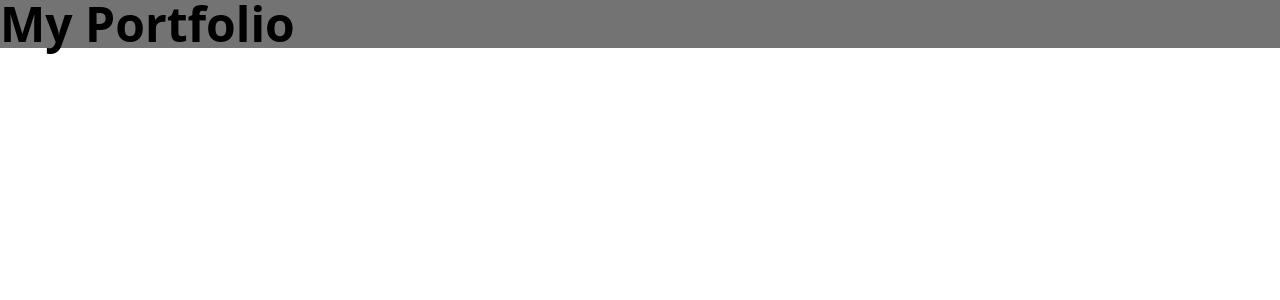
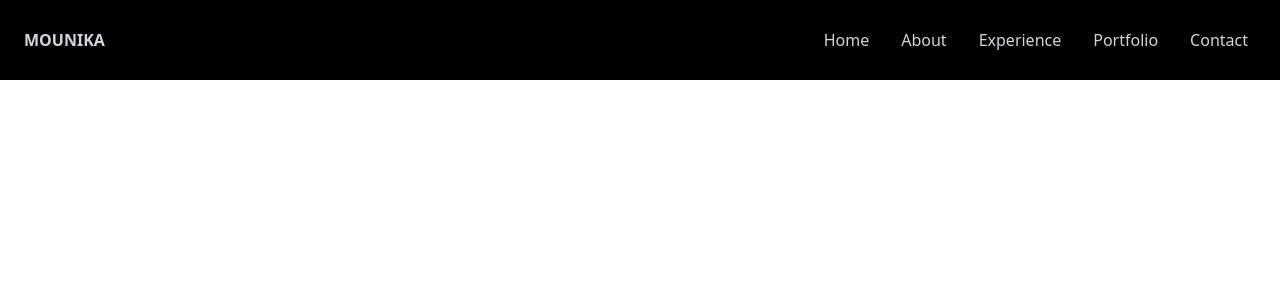
Before and after one commit to mounika-025/my-portfolio, a React (Create React App) app: page / in a window 1280 px wide. Shown: the top 300 px of the page. Built offline with nearby package versions, Linux system fonts and the light colour scheme.

Commit message:
added navbar

```diff
--- a/package.json
+++ b/package.json
@@ -3,6 +3,7 @@
   "version": "0.1.0",
   "private": true,
   "dependencies": {
+    "@fortawesome/fontawesome-svg-core": "^6.4.0",
     "@testing-library/jest-dom": "^5.17.0",
     "@testing-library/react": "^13.4.0",
     "@testing-library/user-event": "^13.5.0",
--- a/src/App.js
+++ b/src/App.js
@@ -1,7 +1,9 @@
+import Navbar from "./Components/Navbar";
+
 function App() {
   return (
-    <div className="bg-neutral-500">
-      <h1 className="text-5xl font-bold ">My Portfolio</h1>
+    <div>
+      <Navbar />
     </div>
   );
 }
--- /dev/null
+++ b/src/Components/Navbar.js
@@ -0,0 +1,50 @@
+import React, { useState } from "react";
+import { FaBars, FaTimes } from "react-icons/fa";
+
+const Navbar = () => {
+  const [navBar, setNavBar] = useState(false);
+  const NavLinks = [
+    { id: 1, link: "Home" },
+    { id: 2, link: "About" },
+    { id: 3, link: "Experience" },
+    { id: 4, link: "Portfolio" },
+    { id: 5, link: "Contact" },
+  ];
+  return (
+    <div className="flex justify-between w-full h-20 px-4 text-gray-300  bg-black fixed items-center">
+      <div>
+        <h1 className="font-bold ml-2">MOUNIKA</h1>
+      </div>
+      <ul className="hidden md:flex">
+        {NavLinks.map(({ id, link }) => (
+          <li
+            key={id}
+            className="text-gray-300 font-medium capitalize px-4 cursor-pointer hover:scale-105 duration-300"
+          >
+            {link}
+          </li>
+        ))}
+      </ul>
+      <div
+        className="text-gray-300 cursor-pointer pr-4 z-10 md:hidden"
+        onClick={() => setNavBar(!navBar)}
+      >
+        {navBar ? <FaTimes size={25} /> : <FaBars size={25} />}
+      </div>
+      {navBar && (
+        <ul className="flex flex-col justify-center items-center absolute bg-slate-800 w-full top-0 left-0 h-screen">
+          {NavLinks.map(({ id, link }) => (
+            <li
+              key={id}
+              className="text-gray-300 text-4xl capitalize py-6 cursor-pointer hover:scale-105 duration-300"
+            >
+              {link}
+            </li>
+          ))}
+        </ul>
+      )}
+    </div>
+  );
+};
+
+export default Navbar;
```
Also changed, not shown: 1 other file (tests, documents, lock files or other folders).
